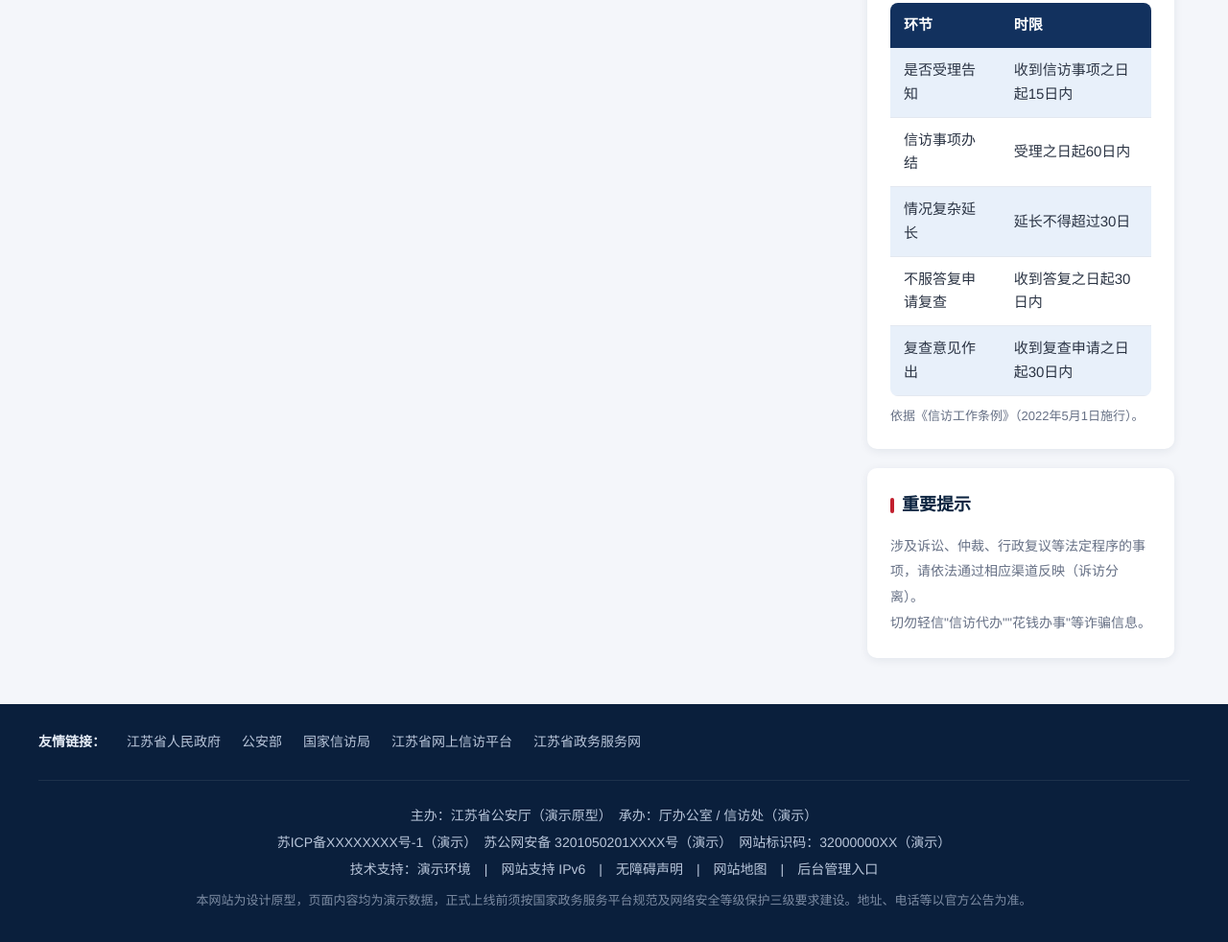
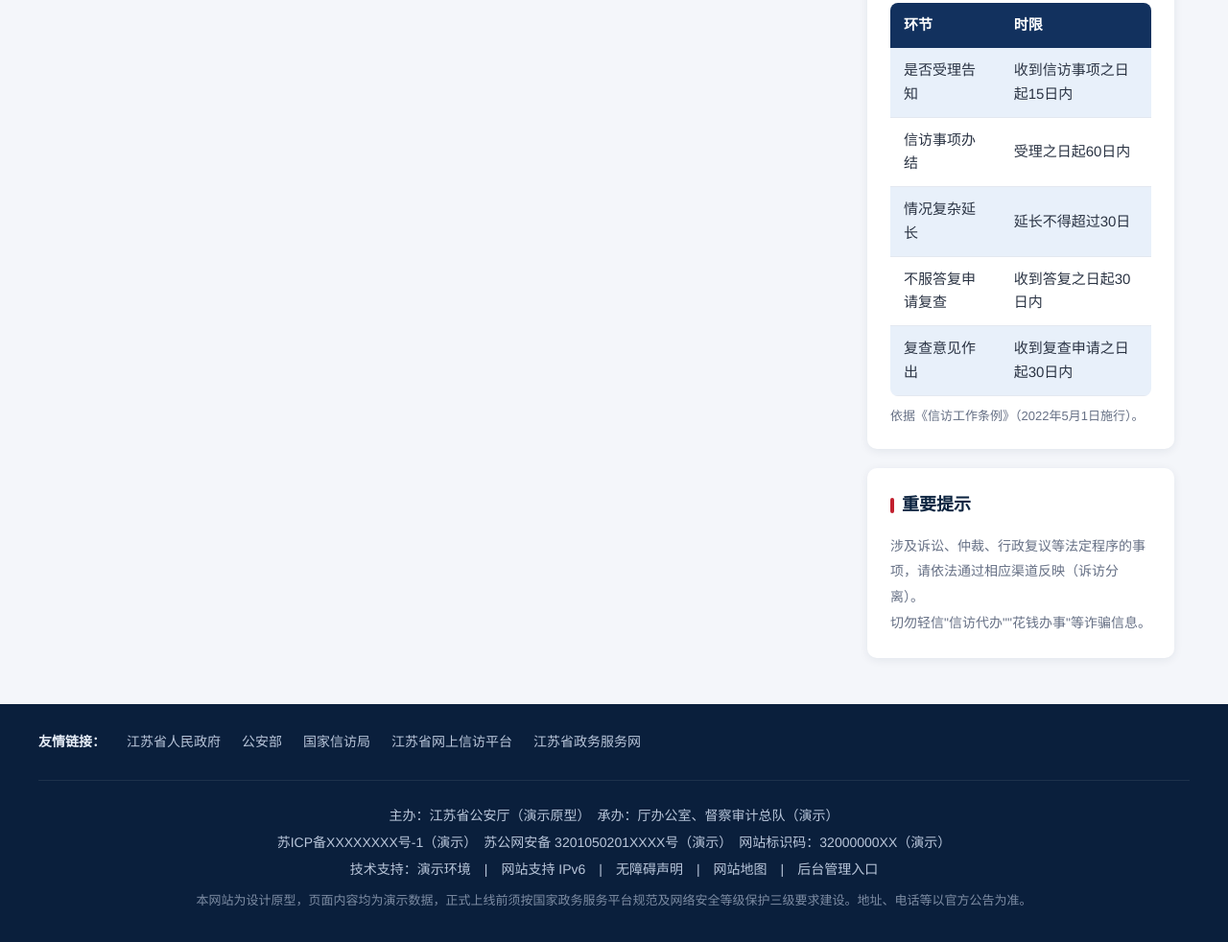
Before and after one commit to 99wangyan-crypto/police-petition-platform, a plain HTML site: page appointment.html in a window 1280 px wide. Shown: the part 969-1951 px from the top of the page at 96% size. Drawn offline with Linux system fonts and the light colour scheme.

Commit message:
页脚承办单位改为厅办公室、督察审计总队

```diff
--- a/appointment.html
+++ b/appointment.html
@@ -279,7 +279,7 @@
     </div>
   </div>
   <div class="container footer-info">
-    <p>主办：江苏省公安厅（演示原型）　承办：厅办公室 / 信访处（演示）</p>
+    <p>主办：江苏省公安厅（演示原型）　承办：厅办公室、督察审计总队（演示）</p>
     <p><a href="#">苏ICP备XXXXXXXX号-1</a>（演示）　苏公网安备 3201050201XXXX号（演示）　网站标识码：32000000XX（演示）</p>
     <p>技术支持：演示环境　|　网站支持 IPv6　|　<a href="#">无障碍声明</a>　|　<a href="#">网站地图</a>　|　<a href="admin.html">后台管理入口</a></p>
     <p class="disclaimer">本网站为设计原型，页面内容均为演示数据，正式上线前须按国家政务服务平台规范及网络安全等级保护三级要求建设。地址、电话等以官方公告为准。</p>
```
Also changed, not shown: contact.html (+1 -1 lines), guide.html (+1 -1 lines), index.html (+1 -1 lines), news-detail.html (+1 -1 lines), news.html (+1 -1 lines), policy.html (+1 -1 lines), query.html (+1 -1 lines).
